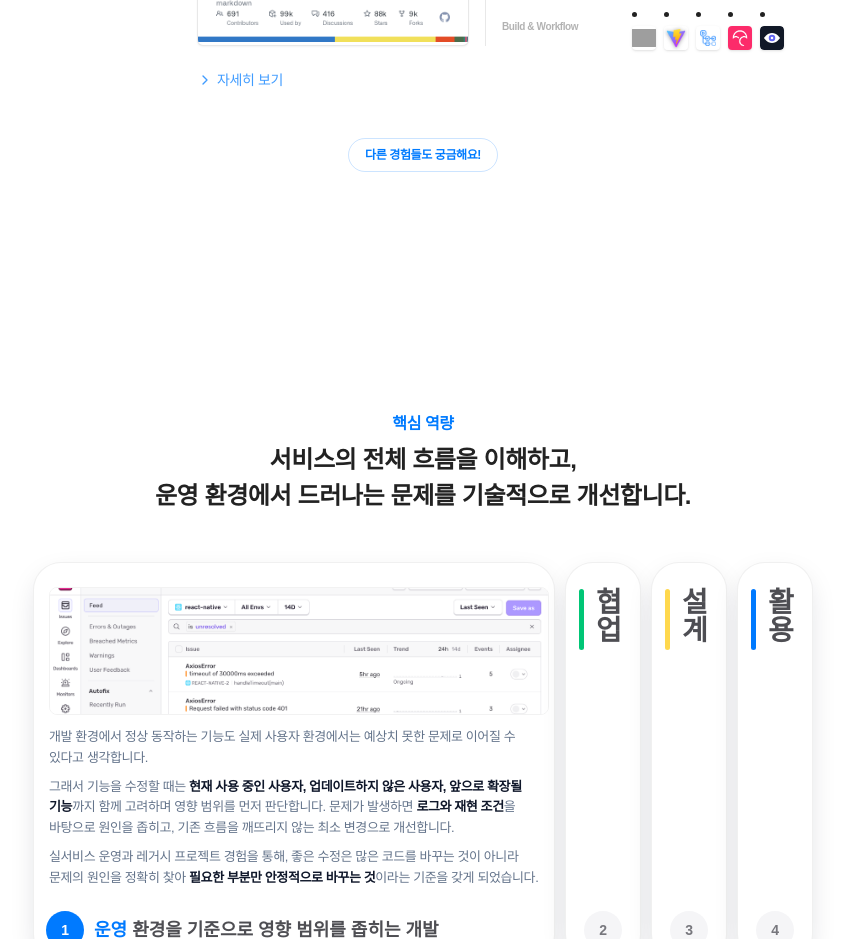
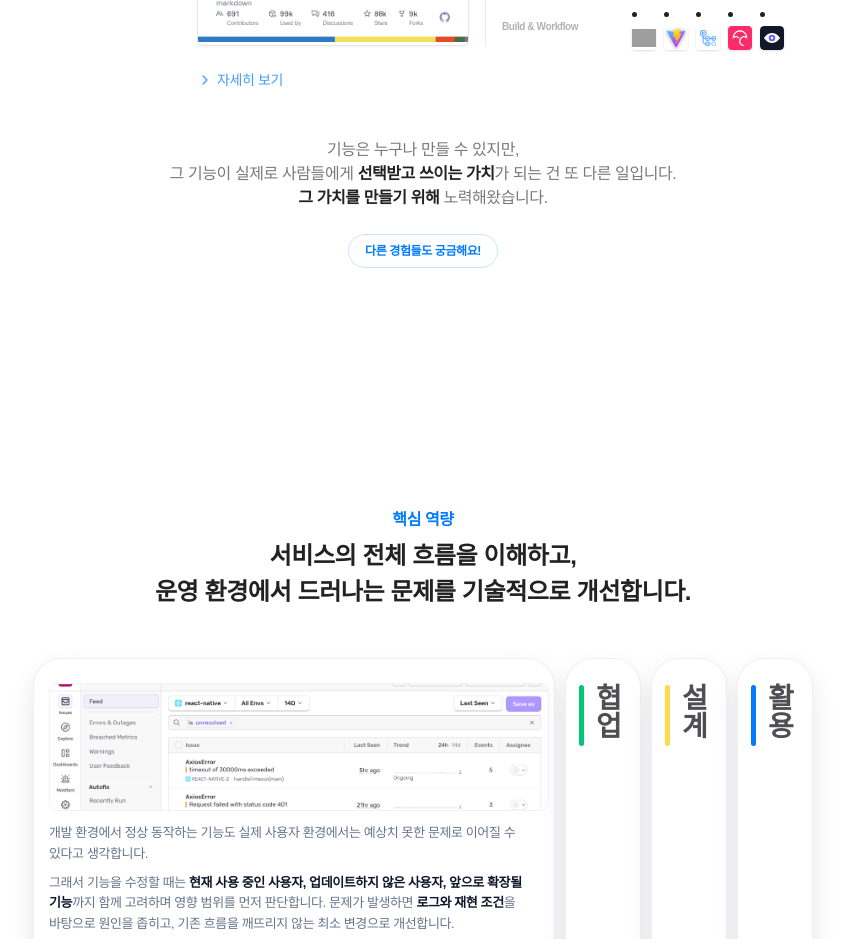
Before and after one commit to Jinacker/PortFolio, a Next.js app: page / in a window 1280 px wide. Shown: the part 3360-4299 px from the top of the page, without its empty margins (217-1062 px from the left). Built offline with nearby package versions, Linux system fonts and the light colour scheme; grey boxes are pictures that could not be loaded.

Commit message:
[FEAT] 경험 소개 문구 및 핵심 역량 카드 UI 개선

```diff
--- a/app/_sections/ExperienceSection.tsx
+++ b/app/_sections/ExperienceSection.tsx
@@ -260,7 +260,18 @@ export default function ExperienceSection() {
           </React.Fragment>
         ))}
 
-        <div className="mt-12 flex justify-center">
+        <p className="mx-auto mt-12 max-w-2xl text-center text-sm leading-relaxed text-foreground/60 md:text-base">
+          기능은 누구나 만들 수 있지만,
+          <br />
+          그 기능이 실제로 사람들에게{" "}
+          <strong className="font-semibold text-foreground">선택받고 쓰이는 가치</strong>
+          가 되는 건 또 다른 일입니다.
+          <br />
+          <strong className="font-semibold text-foreground">그 가치를 만들기 위해</strong>{" "}
+          노력해왔습니다.
+        </p>
+
+        <div className="mt-6 flex justify-center">
           <button
             type="button"
             onClick={() => setIsTimelineOpen(prev => !prev)}
--- a/app/_sections/ProjectSection.tsx
+++ b/app/_sections/ProjectSection.tsx
@@ -70,6 +70,7 @@ const competencies = [
 
 const verticalLabels = ["운영", "협업", "설계", "활용"] as const;
 const accentColors = ["#007AFF", "#00C676", "#FF9F0A"] as const;
+const numberColors = ["#007AFF", "#00C676", "#FFD84D"] as const;
 const lineColors = ["#007AFF", "#00C676", "#FFD84D"] as const;
 const titleKeywords = ["운영", "협업", "설계", "활용"] as const;
 
@@ -106,6 +107,7 @@ export default function ProjectSection() {
             const isOpen = openId === id;
             const label = verticalLabels[index % verticalLabels.length];
             const accentColor = accentColors[index % accentColors.length];
+            const numberColor = numberColors[index % numberColors.length];
             const lineColor = lineColors[index % lineColors.length];
             const titleKeyword = titleKeywords[index % titleKeywords.length];
 
@@ -128,17 +130,17 @@ export default function ProjectSection() {
                   }`}
                 >
                   <span className="mt-0.5 h-[61px] w-[5px] shrink-0 rounded-full" style={{ backgroundColor: lineColor }} />
-                  <span className="whitespace-nowrap text-[28px] font-black text-[#4e4e53] [font-family:Arial,sans-serif] [font-weight:900] [letter-spacing:0] [writing-mode:vertical-rl]">
+                  <span className="whitespace-nowrap text-[28px] font-semibold text-[#4e4e53] [font-family:Arial,sans-serif] [font-weight:600] [letter-spacing:0] [writing-mode:vertical-rl]">
                     {label}
                   </span>
                 </span>
 
                 {/* 카드 확장이 끝난 다음 본문을 한 번에 노출 */}
                 <div
-                  className={`min-h-0 flex-1 overflow-hidden px-[15px] pb-6 pt-6 transition-[opacity,transform] ease-out md:pb-0 ${
+                  className={`min-h-0 flex-1 overflow-hidden px-[15px] pb-6 pt-6 transition-none md:pb-0 md:transition-[opacity,transform] md:ease-out ${
                     isOpen
-                      ? "translate-y-0 opacity-100 duration-200 [transition-delay:650ms]"
-                      : "pointer-events-none translate-y-3 opacity-0 duration-100 [transition-delay:0ms]"
+                      ? "translate-y-0 opacity-100 md:duration-200 md:[transition-delay:650ms]"
+                      : "pointer-events-none translate-y-3 opacity-0 md:duration-100 md:[transition-delay:0ms]"
                   }`}
                 >
                   <div className="w-full space-y-2 md:w-[500px]">
@@ -172,15 +174,15 @@ export default function ProjectSection() {
                     className={`flex h-[38px] w-[38px] shrink-0 items-center justify-center rounded-full text-sm font-bold transition-colors duration-300 ${
                       isOpen ? "text-white" : "bg-[#f5f5f7] text-[#77777d]"
                     }`}
-                    style={isOpen ? { backgroundColor: accentColor } : undefined}
+                    style={isOpen ? { backgroundColor: numberColor } : undefined}
                   >
                     {index + 1}
                   </div>
                   <h4
-                    className={`min-w-0 font-bold transition-opacity ${
+                    className={`min-w-0 font-bold transition-none md:transition-opacity ${
                       isOpen
-                        ? "flex-1 whitespace-normal break-keep text-left text-base font-black leading-tight text-[#4e4e53] opacity-100 [font-family:Arial,sans-serif] [font-weight:900] [letter-spacing:0] duration-200 [transition-delay:650ms] md:flex-none md:whitespace-nowrap md:text-lg"
-                        : "text-xl font-black text-[#262627] opacity-100 [font-family:Arial,sans-serif] [font-weight:900] [letter-spacing:0] duration-150 md:hidden"
+                        ? "flex-1 whitespace-normal break-keep text-left text-base font-black leading-tight text-[#4e4e53] opacity-100 [font-family:Arial,sans-serif] [font-weight:900] [letter-spacing:0] md:flex-none md:whitespace-nowrap md:text-lg md:duration-200 md:[transition-delay:650ms]"
+                        : "text-xl font-black text-[#262627] opacity-100 [font-family:Arial,sans-serif] [font-weight:900] [letter-spacing:0] md:hidden md:duration-150"
                     }`}
                   >
                     {isOpen
```
